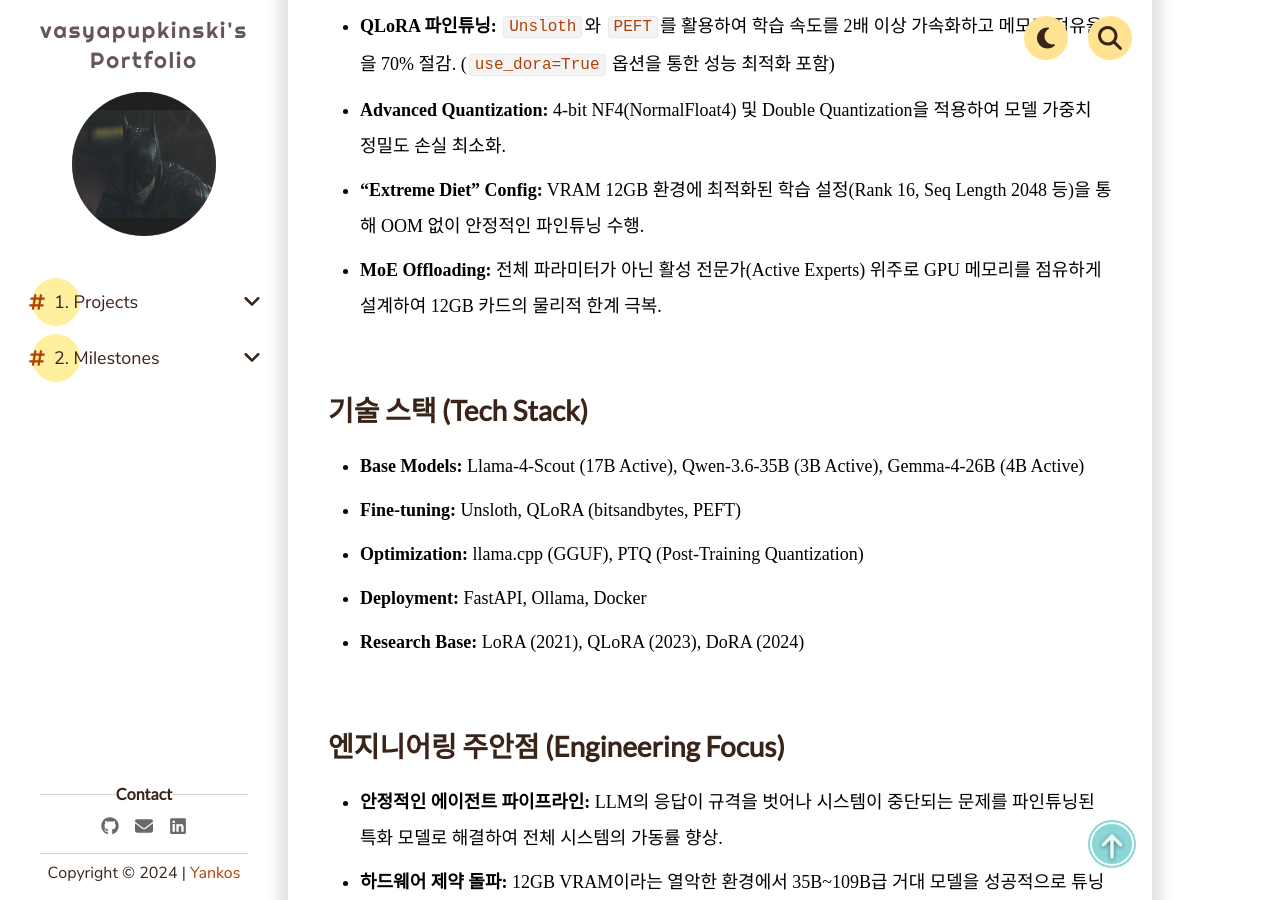
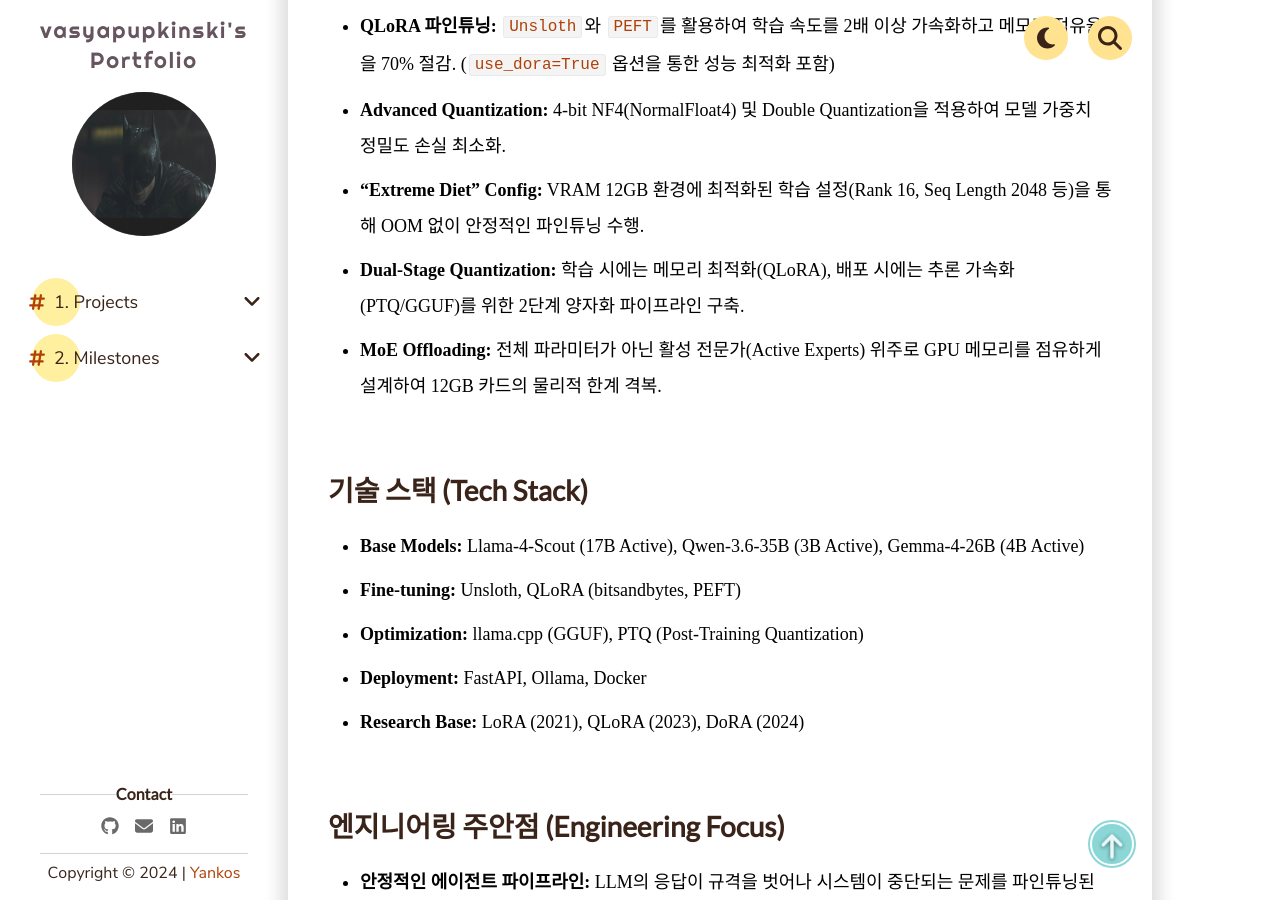
Before and after one commit to vasyapupkinski/vasyapupkinski.github.io, a Jekyll site: the page built from _pages/1. Projects/Personal Projects/sbv-llm-json-extractor.md, in a window 1280 px wide and 900 px high, scrolled down 1775 px. Built offline with Jekyll 4.4.1, drawn with Linux system fonts in a browser that asks for light colours; comment, search, counter and statistics services are not loaded.

Commit message:
docs: Add Dual-Stage Quantization Workflow details

```diff
--- a/_pages/1. Projects/Personal Projects/sbv-llm-json-extractor.md
+++ b/_pages/1. Projects/Personal Projects/sbv-llm-json-extractor.md
@@ -27,7 +27,8 @@ date: 2026-05-11
 - **QLoRA 파인튜닝:** `Unsloth`와 `PEFT`를 활용하여 학습 속도를 2배 이상 가속화하고 메모리 점유율을 70% 절감. (`use_dora=True` 옵션을 통한 성능 최적화 포함)
 - **Advanced Quantization:** 4-bit NF4(NormalFloat4) 및 Double Quantization을 적용하여 모델 가중치 정밀도 손실 최소화.
 - **"Extreme Diet" Config:** VRAM 12GB 환경에 최적화된 학습 설정(Rank 16, Seq Length 2048 등)을 통해 OOM 없이 안정적인 파인튜닝 수행.
-- **MoE Offloading:** 전체 파라미터가 아닌 활성 전문가(Active Experts) 위주로 GPU 메모리를 점유하게 설계하여 12GB 카드의 물리적 한계 극복.
+- **Dual-Stage Quantization:** 학습 시에는 메모리 최적화(QLoRA), 배포 시에는 추론 가속화(PTQ/GGUF)를 위한 2단계 양자화 파이프라인 구축.
+- **MoE Offloading:** 전체 파라미터가 아닌 활성 전문가(Active Experts) 위주로 GPU 메모리를 점유하게 설계하여 12GB 카드의 물리적 한계 격복.
 
 ## 기술 스택 (Tech Stack)
 - **Base Models:** Llama-4-Scout (17B Active), Qwen-3.6-35B (3B Active), Gemma-4-26B (4B Active)
```
